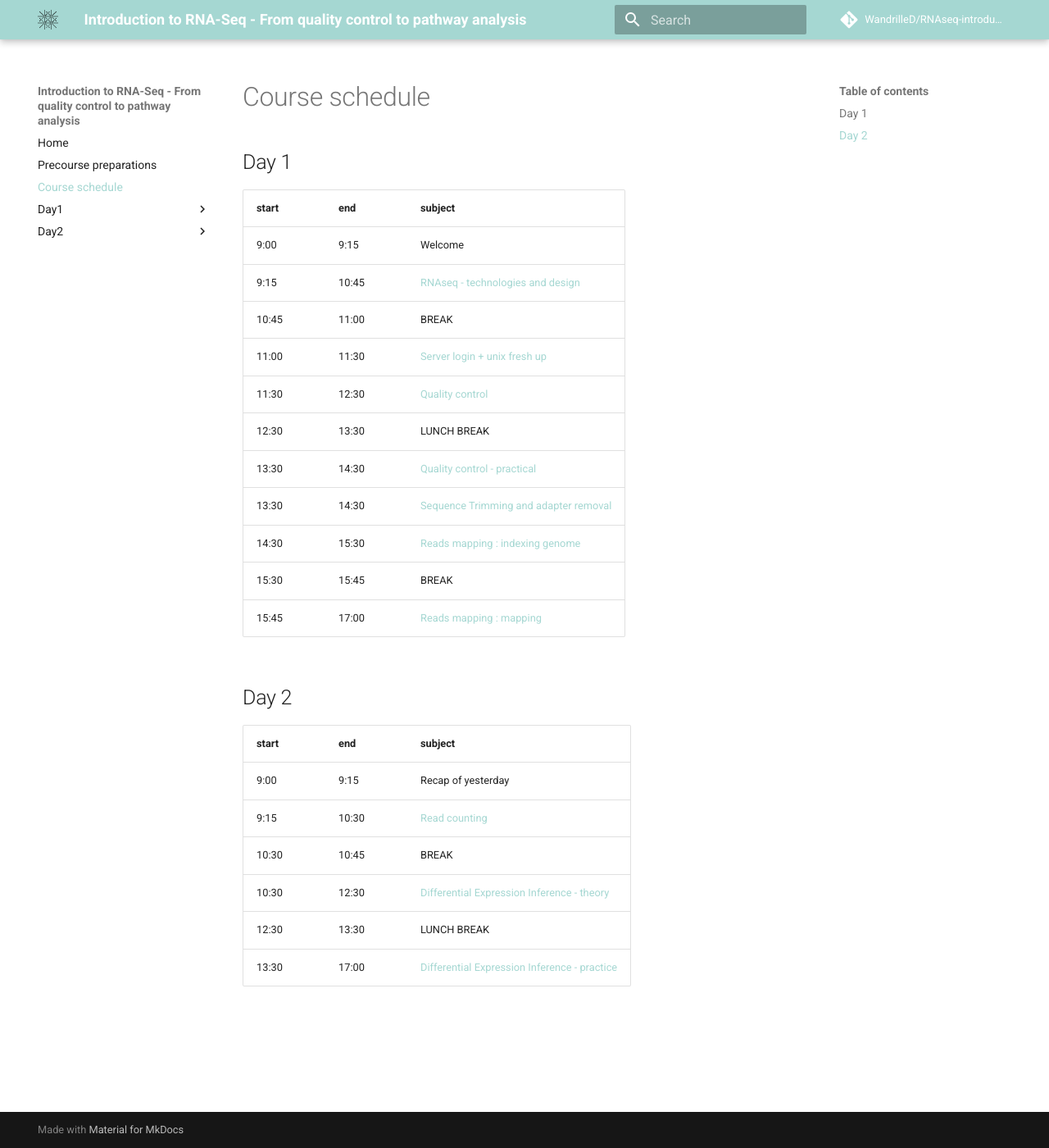
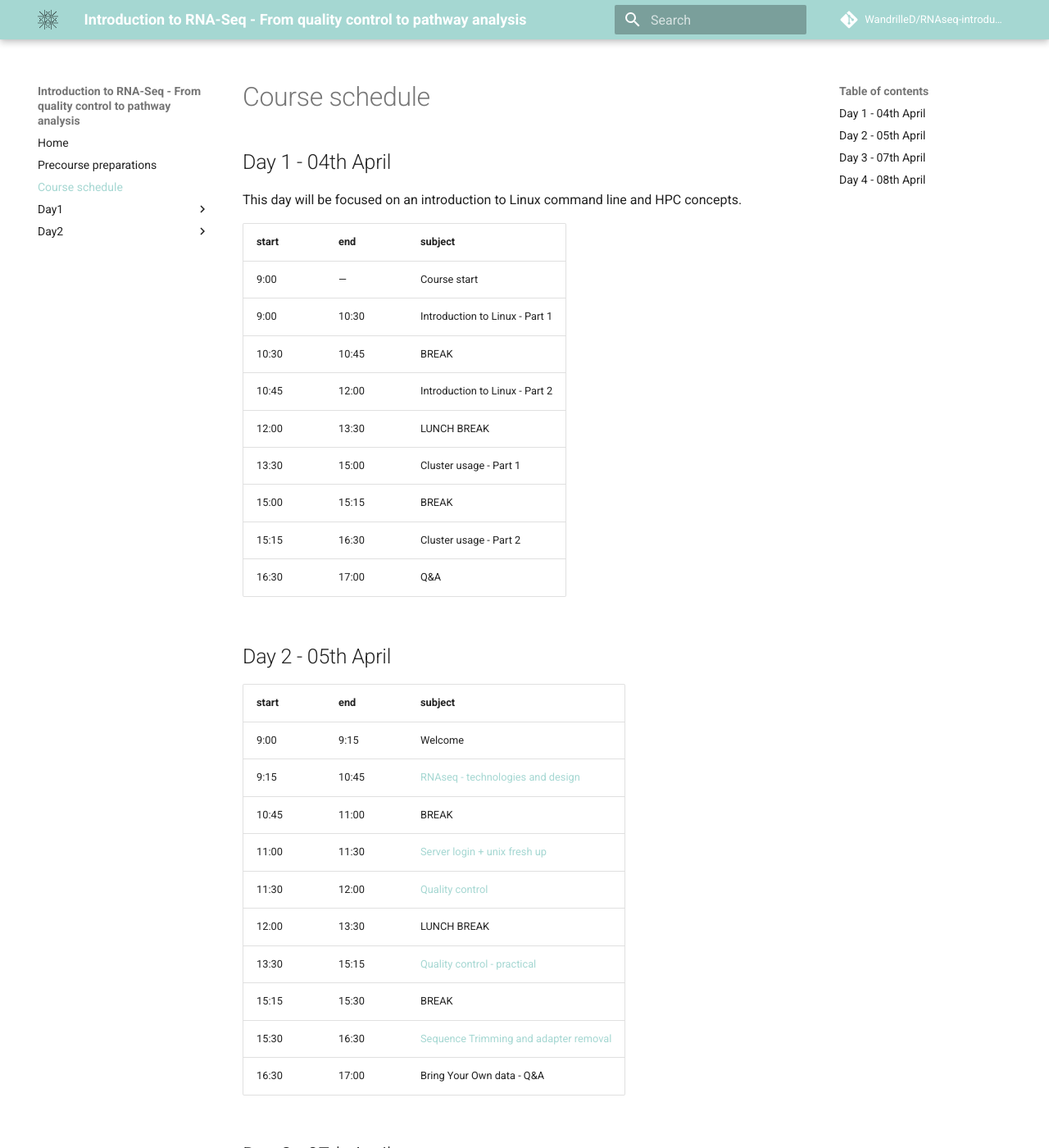
Before and after one commit to sib-swiss/RNAseq-introduction-training, an MkDocs documentation site: the page built from docs/course_schedule.md, in a window 1280 px wide and 1400 px high. Shown: the whole window at 82% size. Built offline with MkDocs 1.6.1 and Material for MkDocs 9.7.7, drawn with Linux system fonts in a browser that asks for light colours; comment, search, counter and statistics services are not loaded; some of the changed text lies outside the part shown.

Commit message:
updated schedule

```diff
--- a/docs/course_schedule.md
+++ b/docs/course_schedule.md
@@ -1,6 +1,22 @@
+
+## Day 1 - 04th April
+
+This day will be focused on an introduction to Linux command line and HPC concepts.
 
 
-## Day 1
+| start    	| end      	| subject                        	|
+|----------	|----------	|--------------------------------	|
+| 9:00  | --- 	| Course start |
+| 9:00 	| 10:30	| Introduction to Linux - Part 1 |
+| 10:30	| 10:45	| BREAK                          	|
+| 10:45	| 12:00	| Introduction to Linux - Part 2 |
+| 12:00	| 13:30	| LUNCH BREAK                          	|
+| 13:30	| 15:00	| Cluster usage - Part 1 |
+| 15:00	| 15:15	| BREAK	|
+| 15:15	| 16:30	| Cluster usage - Part 2 |
+| 16:30	| 17:00	| Q&A |
+
+## Day 2 - 05th April
 
 | start    	| end      	| subject                        	|
 |----------	|----------	|--------------------------------	|
@@ -8,21 +24,37 @@
 | 9:15 	| 10:45	| [RNAseq - technologies and design](day1/design.md) |
 | 10:45	| 11:00	| BREAK                          	|
 | 11:00	| 11:30	| [Server login + unix fresh up](day1/server_login.md) 	     |
-| 11:30 | 12:30	| [Quality control](day1/quality_control.md)              	 |
-| 12:30	| 13:30	| LUNCH BREAK                          	|
-| 13:30	| 14:30	| [Quality control - practical](day1/quality_control.md)	|
-| 13:30	| 14:30	| [Sequence Trimming and adapter removal](day1/trimming.md)	|
-| 14:30	| 15:30	| [Reads mapping : indexing genome](day1/mapping.md)	|
-| 15:30	| 15:45	| BREAK	|
-| 15:45	| 17:00	| [Reads mapping : mapping](day1/mapping.md)	|
+| 11:30 | 12:00	| [Quality control](day1/quality_control.md)              	 |
+| 12:00	| 13:30	| LUNCH BREAK                          	|
+| 13:30	| 15:15	| [Quality control - practical](day1/quality_control.md)	|
+| 15:15	| 15:30	| BREAK	|
+| 15:30	| 16:30	| [Sequence Trimming and adapter removal](day1/trimming.md)	|
+| 16:30	| 17:00	| Bring Your Own data - Q&A	|
 
-## Day 2
+## Day 3 - 07th April
 
 | start    	| end      	| subject                        	|
 |----------	|----------	|--------------------------------	|
-| 9:00  | 9:15 	| Recap of yesterday |
-| 9:15 	| 10:30	| [Read counting](day2/counting.md) |
+| 9:00  | 9:30 	| Recap of previous session |
+| 9:30	| 10:30	| [Reads mapping : indexing genome](day1/mapping.md)	|
+| 10:30	| 10:45	| BREAK                          	|
+| 10:45	| 12:00	| [Reads mapping : mapping](day1/mapping.md)	|
+| 12:00	| 13:30	| LUNCH BREAK                          	|
+| 13:30	| 15:00	| [Reads mapping : mapping - Continued](day1/mapping.md)	|
+| 15:00	| 15:15	| BREAK                          	|
+| 15:15 | 16:00	| [Read counting](day2/counting.md) |
+| 16:00	| 17:00	| Bring Your Own data - Q&A	|
+
+
+## Day 4 - 08th April
+
+| start    	| end      	| subject                        	|
+|----------	|----------	|--------------------------------	|
+| 9:00  | 9:30 	| Recap of previous session |
+| 9:30 | 10:30	| [Differential Expression Inference - theory ](day2/DE.md) |
 | 10:30 	| 10:45	| BREAK |
-| 10:30 	| 12:30	| [Differential Expression Inference - theory ](day2/DE.md) |
-| 12:30	| 13:30	| LUNCH BREAK                          	|
-| 13:30 | 17:00	| [Differential Expression Inference - practice ](day2/DE.md) |
+| 10:45 | 12:00	| [Differential Expression Inference - practice ](day2/DE.md) |
+| 12:00	| 13:30	| LUNCH BREAK                          	|
+| 13:30 | 15:00	| [Enrichment analysis - practice](day2/DE.md) |
+| 15:00	| 15:15	| BREAK                          	|
+| 15:15 | 17:00	| Bring Your Own data - Q&A |
```
